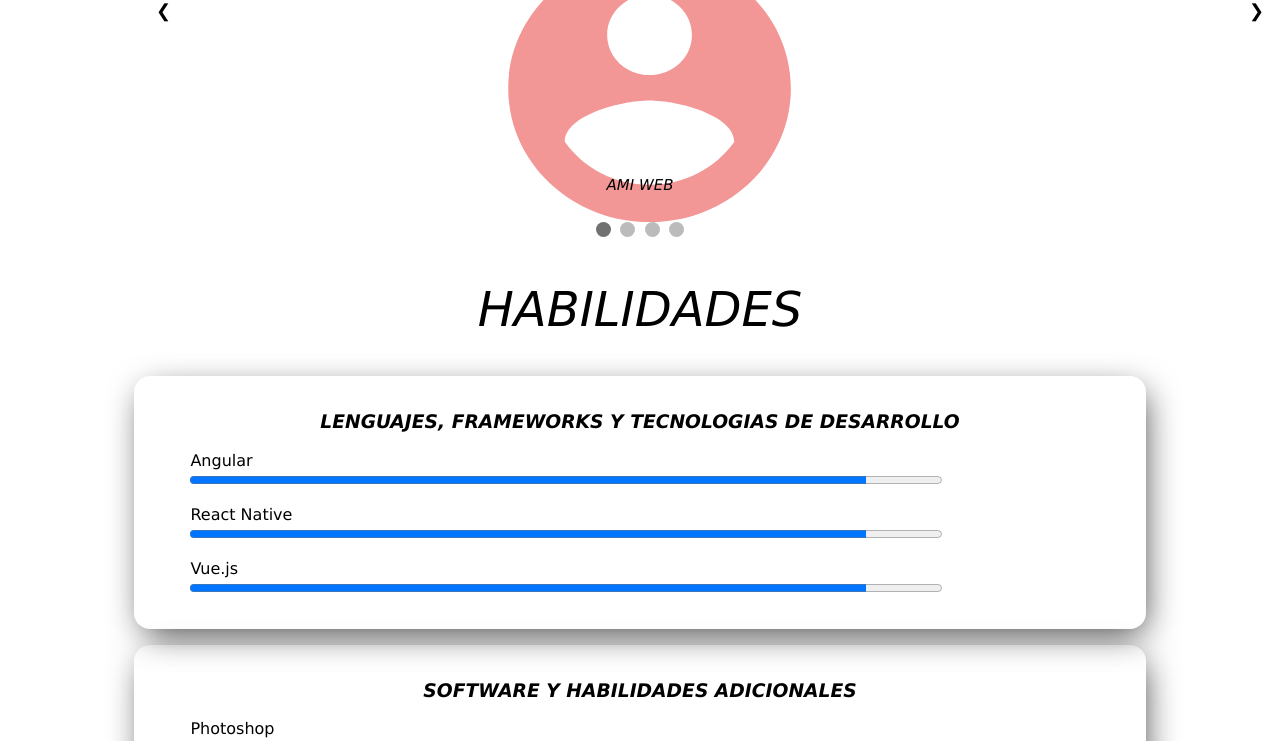
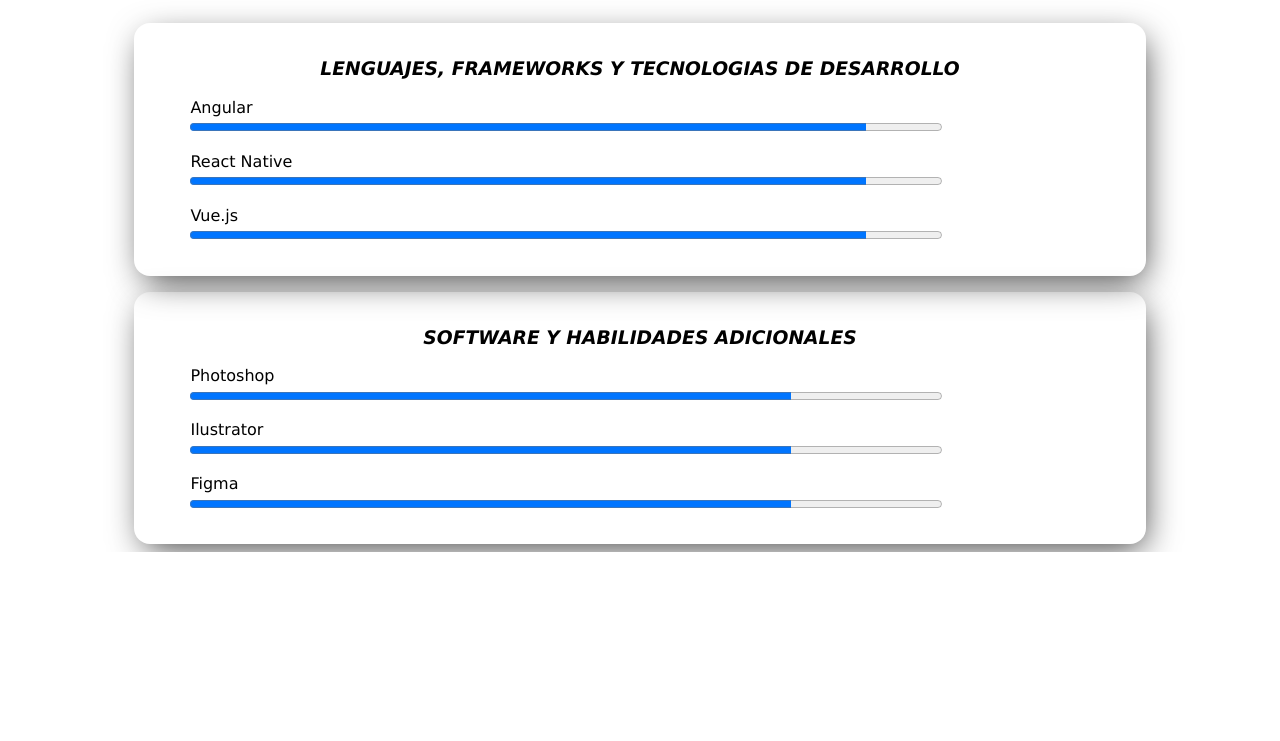
Before and after one commit to davidPardoC/curriculum, a plain HTML site: page index.html in a window 1280 px wide. Shown: the part 576-1317 px from the top of the page. After the commit the page ends 1128 px from the top, so only its background shows below. Drawn offline with nearby package versions, Linux system fonts and the light colour scheme.

Commit message:
sin carousel

```diff
--- a/index.html
+++ b/index.html
@@ -2,6 +2,7 @@
 <html lang="en">
 
 <head>
+    <link href="https://fonts.googleapis.com/css?family=Roboto:400,700" rel="stylesheet">
     <link rel="stylesheet" href="style.css">
     <script src="https://cdn.jsdelivr.net/npm/vue/dist/vue.js"></script>
     <meta charset="UTF-8">
@@ -30,23 +31,6 @@
 
         <h2>PORTAFOLIO</h2>
 
-        <div id="portafolio" class="portafolio-container">
-            <div class="slideshow-container">
-                <div v-for="proyecto in proyectos" class="mySlides fade">
-                    <div class="numbertext">1 / {{proyectos.length}}</div>
-                    <img v-bind:src="proyecto.pic" style="width:20rem">
-                    <div class="text">{{proyecto.nombre}}</div>
-                </div>
-                <a class="prev" onclick="plusSlides(-1)">&#10094;</a>
-                <a class="next" onclick="plusSlides(1)">&#10095;</a>
-            </div>
-            <div style="text-align:center">
-                <span class="dot" onclick="currentSlide(1)"></span>
-                <span class="dot" onclick="currentSlide(2)"></span>
-                <span class="dot" onclick="currentSlide(3)"></span>
-                <span class="dot" onclick="currentSlide(4)"></span>
-            </div>
-        </div>
 
         <h2>HABILIDADES</h2>
 
--- a/style.css
+++ b/style.css
@@ -99,133 +99,6 @@
     box-sizing: border-box
 }
 
-
-/* Slideshow container */
-
-.slideshow-container {
-    max-width: 1000px;
-    position: -ms-page;
-    margin: auto;
-}
-
-
-/* Hide the images by default */
-
-.mySlides {
-    display: flex;
-    flex-direction: row;
-    justify-content: center;
-}
-
-
-/* Next & previous buttons */
-
-.prev,
-.next {
-    margin-top: 10rem;
-    cursor: pointer;
-    position: absolute;
-    top: 50%;
-    width: auto;
-    padding: 16px;
-    color: #000;
-    font-weight: bold;
-    font-size: 18px;
-    transition: 0.6s ease;
-    border-radius: 0 3px 3px 0;
-    user-select: none;
-}
-
-
-/* Position the "next button" to the right */
-
-.next {
-    right: 0;
-    border-radius: 3px 0 0 3px;
-}
-
-
-/* On hover, add a black background color with a little bit see-through */
-
-.prev:hover,
-.next:hover {
-    background-color: rgba(0, 0, 0, 0.8);
-    color: white;
-}
-
-
-/* Caption text */
-
-.text {
-    margin-top: 15rem;
-    color: #000;
-    font-size: 15px;
-    padding: 8px 12px;
-    position: absolute;
-    width: 100%;
-    text-align: center;
-    text-transform: uppercase;
-    font-style: italic;
-}
-
-
-/* Number text (1/3 etc) */
-
-.numbertext {
-    color: #f2f2f2;
-    font-size: 12px;
-    padding: 8px 12px;
-    position: absolute;
-    top: 0;
-}
-
-
-/* The dots/bullets/indicators */
-
-.dot {
-    cursor: pointer;
-    height: 15px;
-    width: 15px;
-    margin: 0 2px;
-    background-color: #bbb;
-    border-radius: 50%;
-    display: inline-block;
-    transition: background-color 0.6s ease;
-}
-
-.active,
-.dot:hover {
-    background-color: #717171;
-}
-
-
-/* Fading animation */
-
-.fade {
-    -webkit-animation-name: fade;
-    -webkit-animation-duration: 1.5s;
-    animation-name: fade;
-    animation-duration: 1.5s;
-}
-
-@-webkit-keyframes fade {
-    from {
-        opacity: .4
-    }
-    to {
-        opacity: 1
-    }
-}
-
-@keyframes fade {
-    from {
-        opacity: .4
-    }
-    to {
-        opacity: 1
-    }
-}
-
 h3 {
     font-style: italic;
     text-transform: uppercase;
```
